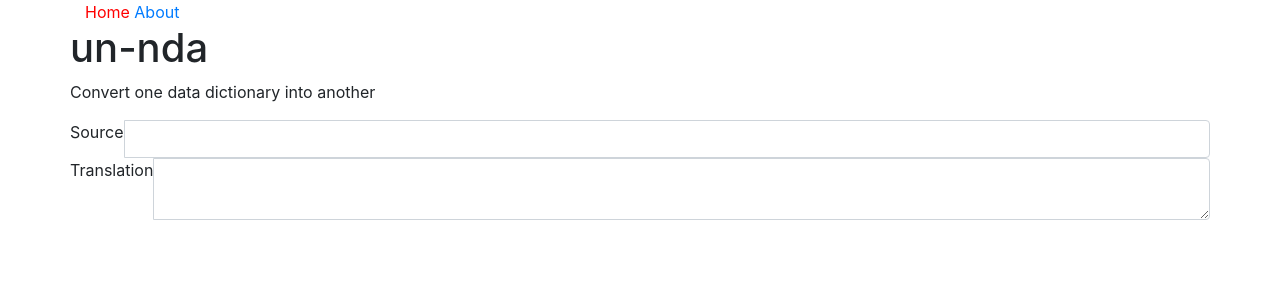
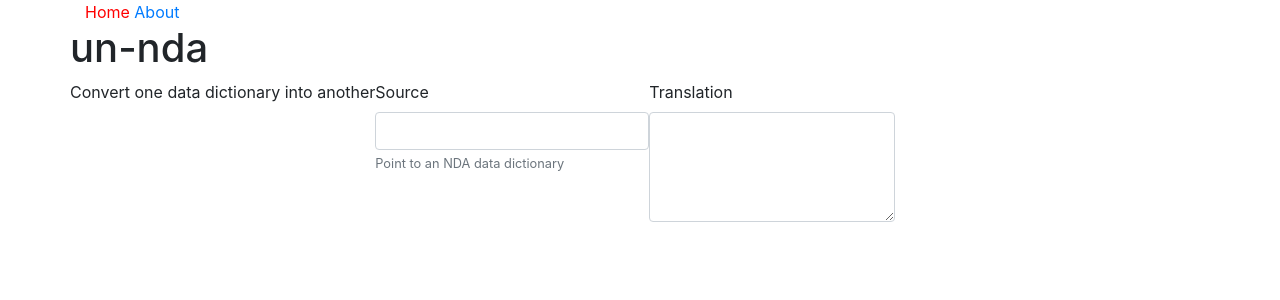
Before and after one commit to HaukeBartsch/unnda, a Jekyll site: the page built from index.html, in a window 1280 px wide. Shown: the top 300 px of the page. Built offline with Jekyll 4.4.1, drawn with Linux system fonts in a browser that asks for light colours.

Commit message:
format correctly

```diff
--- a/index.html
+++ b/index.html
@@ -10,14 +10,15 @@ title: Home
       <div class="row">
         <p>Convert one data dictionary into another</p>
 
-        <div class="input-group">
+        <div class="form-group">
           <label for="input">Source</label>
           <input type="text" id="input" class="form-control">
+          <small id="inputHelp" class="form-text text-muted">Point to an NDA data dictionary</small>
         </div>
 
-        <div class="input-group">
+        <div class="form-group">
           <label for="output">Translation</label>
-          <textarea type="text" id="output" class="form-control"></textarea>
+          <textarea type="text" id="output" class="form-control" rows="4"></textarea>
         </div>
 
 
```
